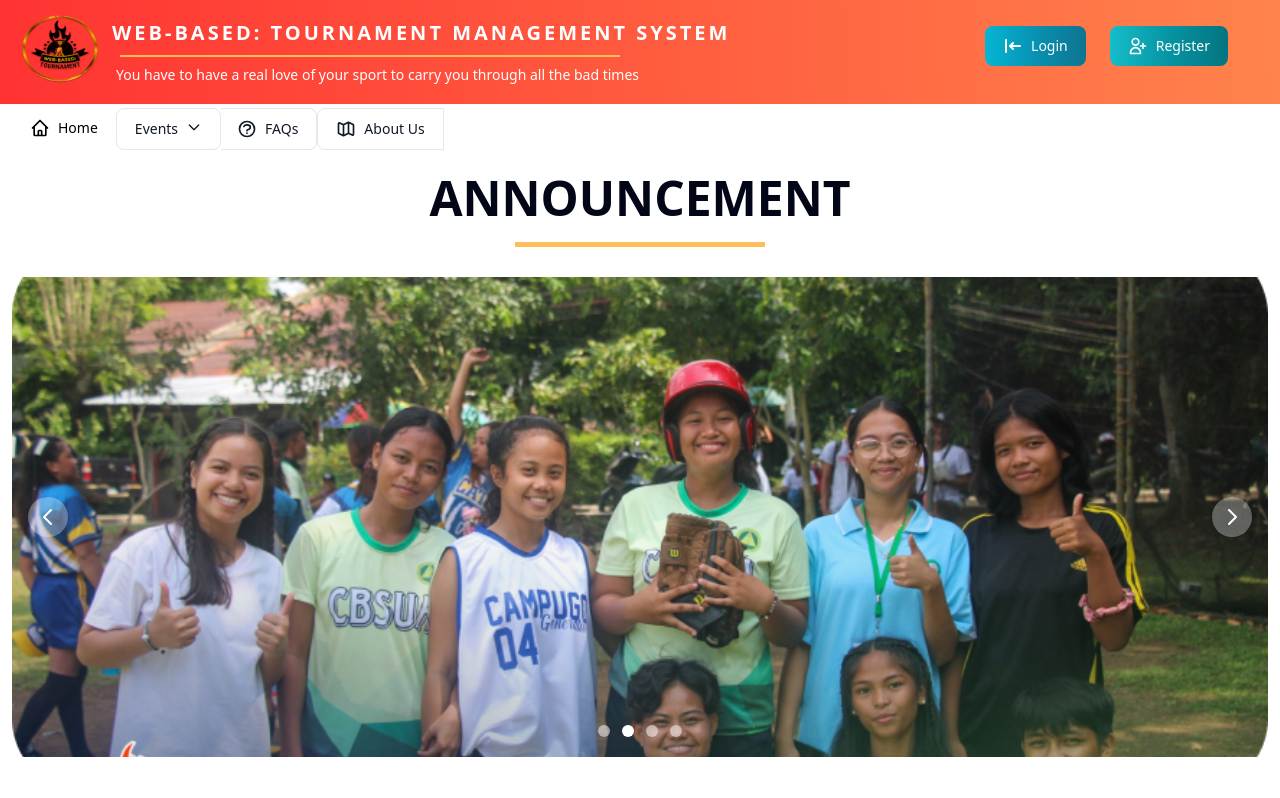
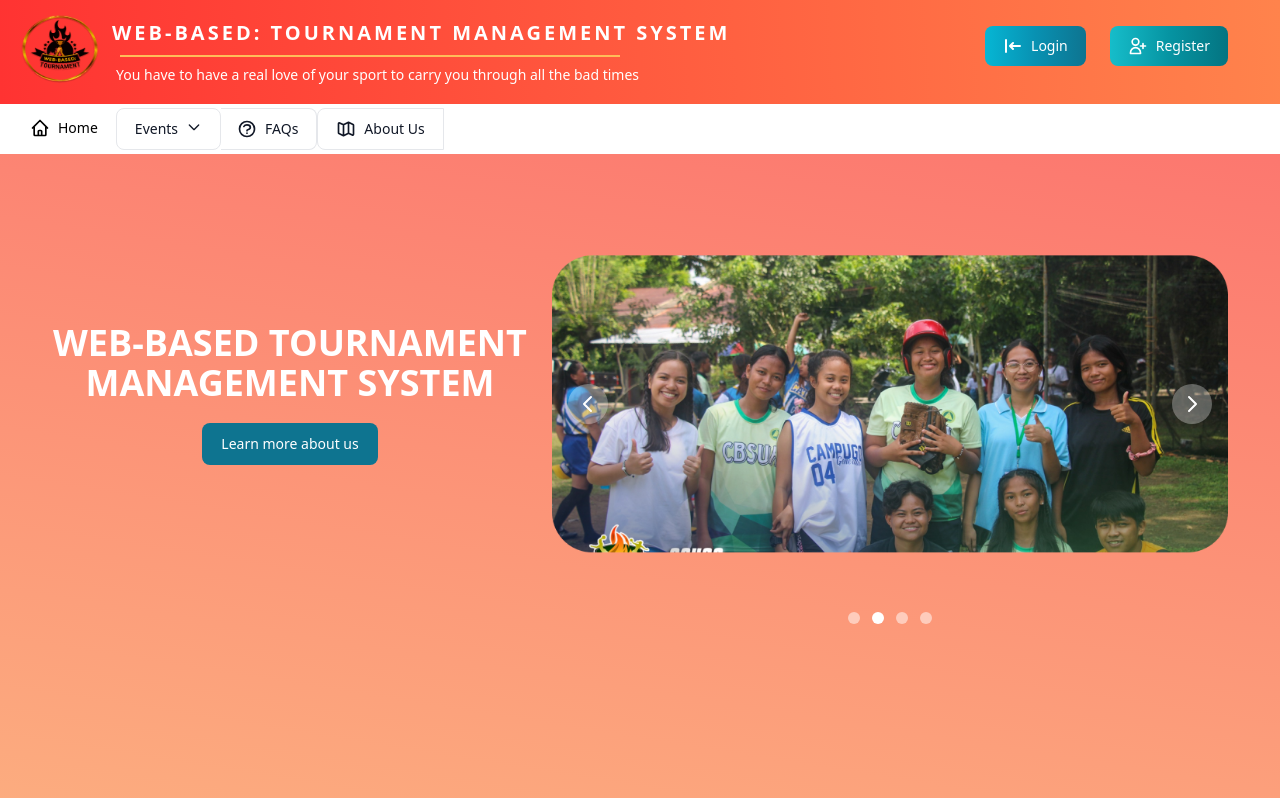
Before and after one commit to Sowishi/Tournament-Management-System, a React (Vite) app: page /home in a window 1280 px wide. Shown: the top 798 px of the page. Built offline with nearby package versions, Linux system fonts and the light colour scheme.

Commit message:
Change the design of landingc

```diff
--- a/src/layout/defaultLayout.jsx
+++ b/src/layout/defaultLayout.jsx
@@ -5,7 +5,14 @@ import { TmsFooter } from "../components/footer";
 const DefaultLayout = ({ children, hideHeader }) => {
   return (
     <>
-      <div className="w-full min-h-screen pb-20">
+      <div
+        className="w-full min-h-screen pb-20"
+        style={{
+          background: "rgb(252,110,108)",
+          background:
+            "linear-gradient(189deg, rgba(252,110,108,1) 0%, rgba(252,172,127,1) 100%)",
+        }}
+      >
         {hideHeader && (
           <div
             style={{
--- a/src/pages/landing.jsx
+++ b/src/pages/landing.jsx
@@ -5,6 +5,7 @@ import LoadingScreen from "../components/loadingScreen";
 import DefaultLayout from "../layout/defaultLayout";
 import { motion } from "framer-motion";
 import Title from "../components/title";
+import { Button } from "flowbite-react";
 
 //  <div className="header flex m-5">
 //       <div className="wrapper ml-10 flex">
@@ -32,10 +33,20 @@ const Landing = () => {
         <LoadingScreen />
       ) : (
         <DefaultLayout>
-          <Title title={"Announcement"} />
-
-          <div className="container mx-auto h-[30rem] flex justify-center items-center">
-            <TMSCarousel />
+          <div className="flex  mx-10">
+            <div className="basis-5/12 flex justify-center items-center">
+              <div className="wrapper flex flex-col justify-center items-center">
+                <h1 className="uppercase text-white text-4xl text-center font-bold">
+                  Web-based tournament management system
+                </h1>
+                <Button className="mt-5">Learn more about us</Button>
+              </div>
+            </div>
+            <div className="basis-7/12">
+              <div className="container mx-auto h-[30rem] flex justify-center items-center">
+                <TMSCarousel />
+              </div>
+            </div>
           </div>
         </DefaultLayout>
       )}
--- a/src/pages/registration.jsx
+++ b/src/pages/registration.jsx
@@ -39,7 +39,8 @@ const Registration = () => {
     event.preventDefault();
 
     if (forms.password !== forms.confirmPassword) {
-      toast.error("Password does not much");
+      toast.error("Password does not match");
+      return;
     } else {
       addUser(forms);
       toast.success("Successfully Registered");
```
